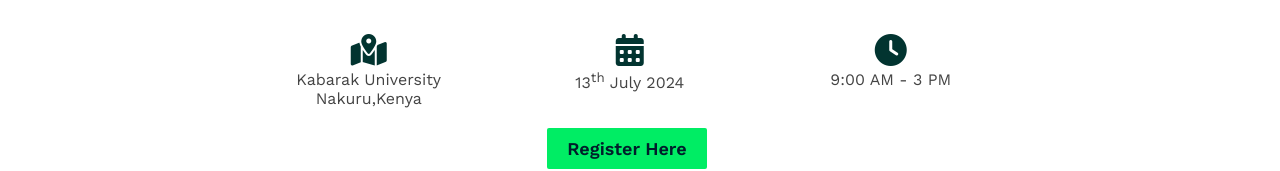
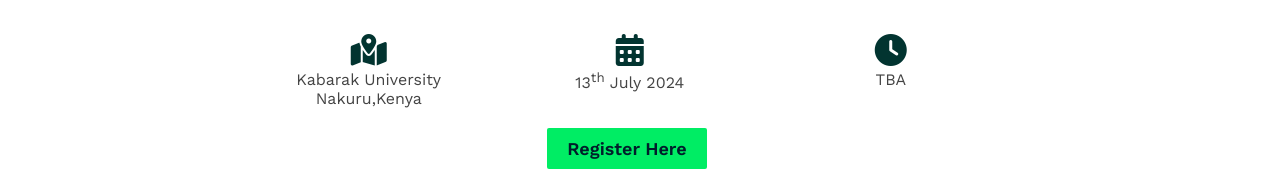
Before and after one commit to tiprock-network/mongodb-unveil, a plain HTML site: page index.html in a window 1280 px wide. Shown: the part 465-636 px from the top of the page. Drawn offline with nearby package versions, Linux system fonts and the light colour scheme; a web font is replaced by a local one.

Commit message:
Update index.html
Changed the timings to TBA

```diff
--- a/index.html
+++ b/index.html
@@ -52,7 +52,7 @@
         </div>
         <div class="detail">
             <h1><i class="fa fa-clock"></i></h1>
-            <p>9:00 AM - 3 PM</p>
+            <p>TBA</p>
         </div>
     </div>
 
```
